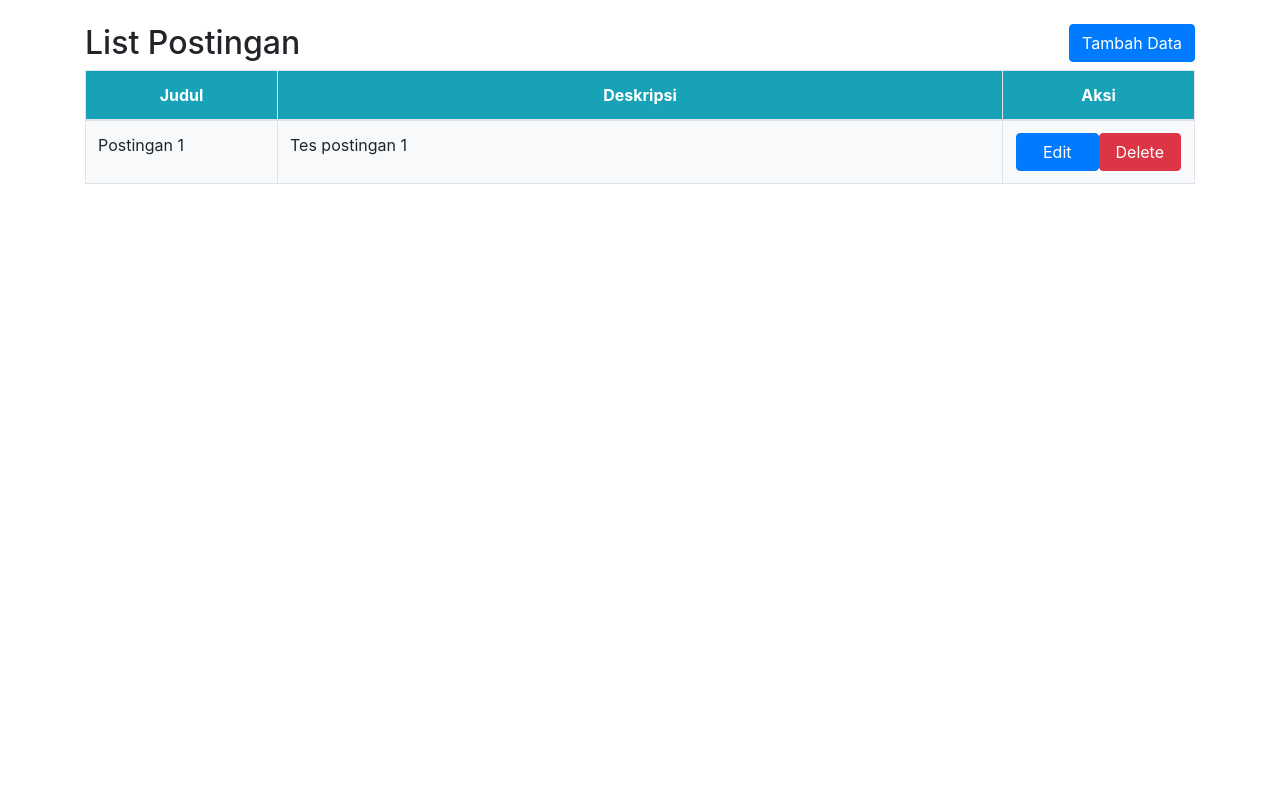
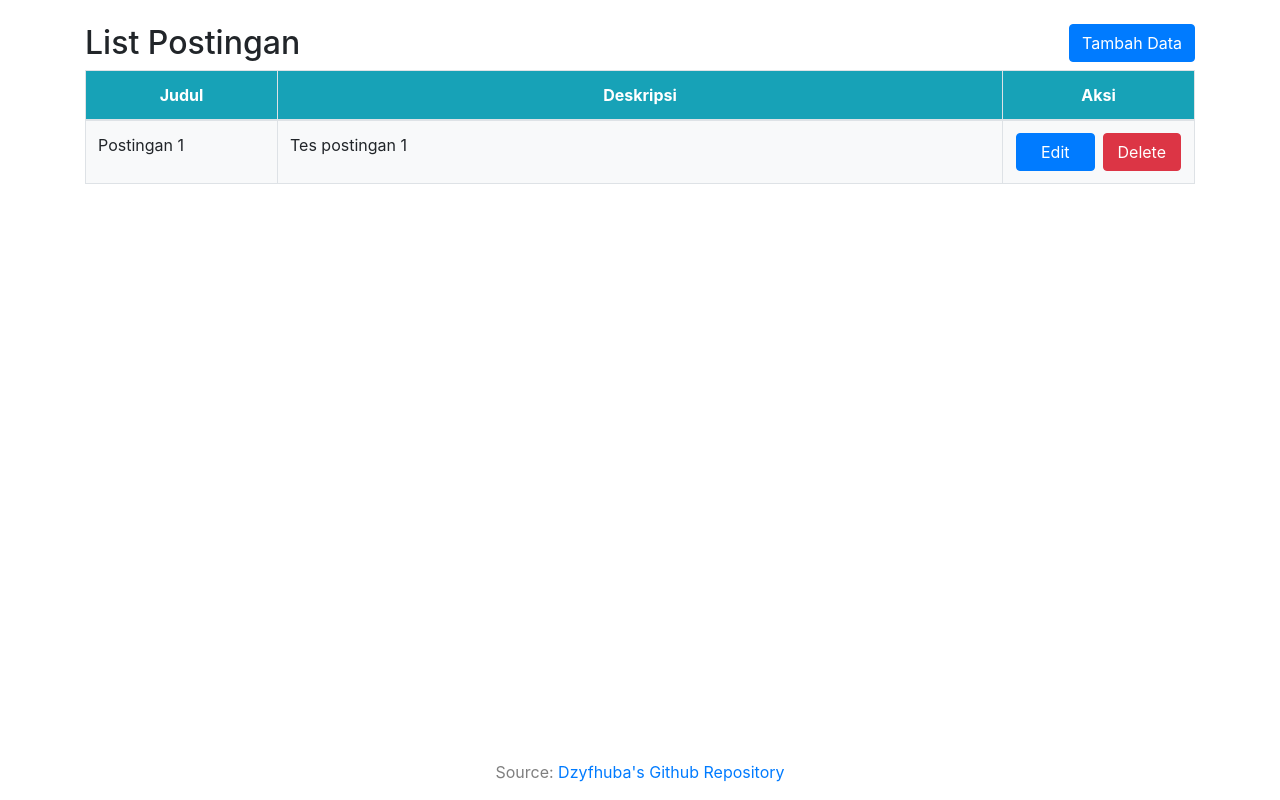
Before and after one commit to Dzyfhuba/prakweb04, a PHP site: page / in a window 1280 px wide. Run offline with PHP 8.4, Linux system fonts and the light colour scheme; data comes from the database, SQL or seed files in the repository.

Commit message:
add footer

```diff
--- a/index.php
+++ b/index.php
@@ -63,13 +63,11 @@ $datas = $stmt->fetchAll();
                             <td><?php echo $data["deskripsi"] ?></td>
                             <td class="">
                                 <form class="row px-3" name="delete" id="delete" method="POST" action="delete.php">
-                                    <button type="button" class="col btn btn-primary" data-toggle="modal" data-target="#changeDataModal<?php echo $data["id"] ?>">
+                                    <button type="button" class="col btn btn-primary mr-1" data-toggle="modal" data-target="#changeDataModal<?php echo $data["id"] ?>">
                                         Edit
                                     </button>
-                                    <!-- <div class="form-group"> -->
-                                        <input type="hidden" class="form-control" id="id" name="id" aria-describedby="id" value="<?php echo $data["id"] ?>" required>
-                                        <button type="submit" class="col btn btn-danger" name="delete">Delete</button>
-                                    <!-- </div> -->
+                                    <input type="hidden" class="form-control" id="id" name="id" aria-describedby="id" value="<?php echo $data["id"] ?>" required>
+                                    <button type="submit" class="col btn btn-danger ml-1" name="delete">Delete</button>
                                 </form>
                             </td>
                         </tr>
@@ -77,10 +75,8 @@ $datas = $stmt->fetchAll();
                 </tbody>
             </table>
         </div>
-        <!-- Button trigger modal -->
 
 
-        <!-- Modal -->
         <div class="modal fade" id="addDataModal" tabindex="-1" role="dialog" aria-labelledby="" aria-hidden="true">
             <div class="modal-dialog modal-dialog-centered" role="document">
                 <div class="modal-content">
@@ -142,6 +138,11 @@ $datas = $stmt->fetchAll();
                 </div>
             </div>
         <?php } ?>
+        <footer class="fixed-bottom text-black-50">
+            <div class="footer-copyright text-center py-3">Source:
+                <a href="https://github.com/Dzyfhuba/prakweb04.git/"> Dzyfhuba's Github Repository</a>
+            </div>
+        </footer>
     </div>
 </body>
 
```
